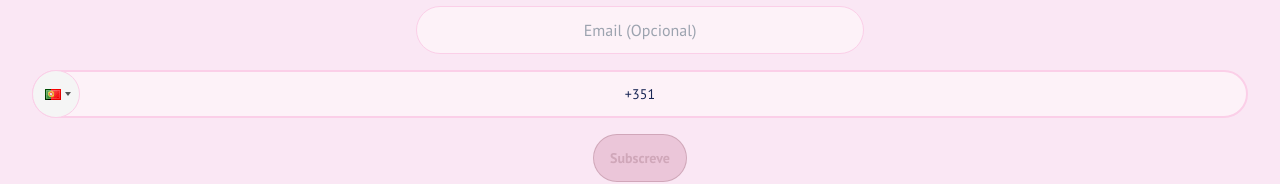
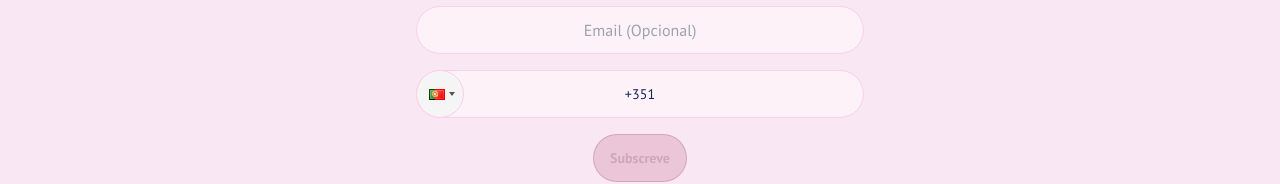
Before and after one commit to MEGA-BRAND/webapp, a Next.js app: page / in a window 1280 px wide. Shown: the part 429-613 px from the top of the page. Built offline with nearby package versions, Linux system fonts and the light colour scheme.

Commit message:
fix: fixed ui issue on phone input

```diff
--- a/src/components/create-contact-form/index.tsx
+++ b/src/components/create-contact-form/index.tsx
@@ -32,6 +32,7 @@ export const CreateContactForm = () => {
 							placeholder="Email (Opcional)"
 							className={`input text-center bg-pink-50 text-blue-950 border-1 border-pink-200 w-full max-w-md font-ptsans`}
 						/>
+						<div className='max-w-md m-auto w-full'>
 						<PhoneInput
 							country={'pt'}
 							value={formState.phoneNumber}
@@ -39,7 +40,7 @@ export const CreateContactForm = () => {
 							inputStyle={{
 								background: "rgb(253, 242, 248)",
 								borderColor: formState.phoneError ? "#FF665B" : "rgb(251, 207, 232)",
-								borderWidth: 2,
+								borderWidth: formState.phoneError ? 2 : 1,
 								color: "rgb(23 37 84)",
 								borderRadius: "1.9rem",
 								height: "48px",
@@ -60,6 +61,7 @@ export const CreateContactForm = () => {
 								width: "100%",
 							}}
 						/>
+						</div>
 					</div>
 					<div className="flex content-center mt-4">
 						<button
```
